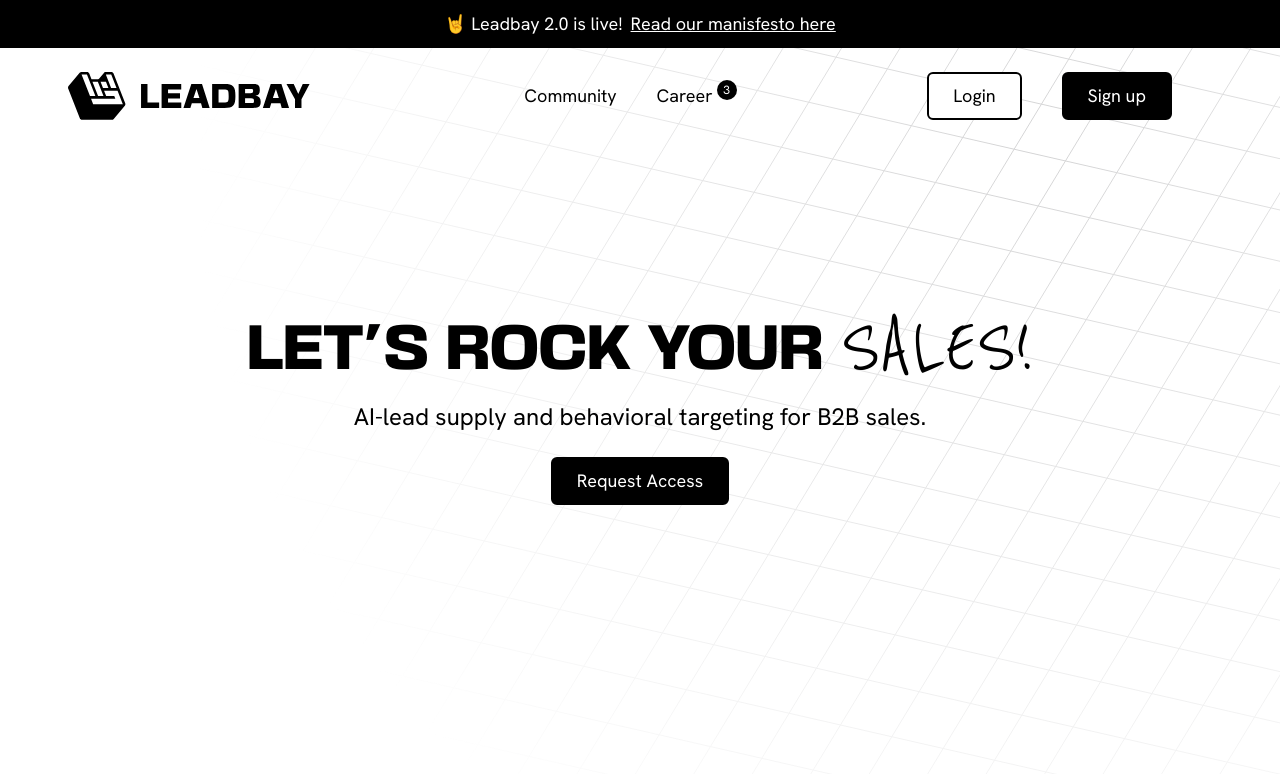
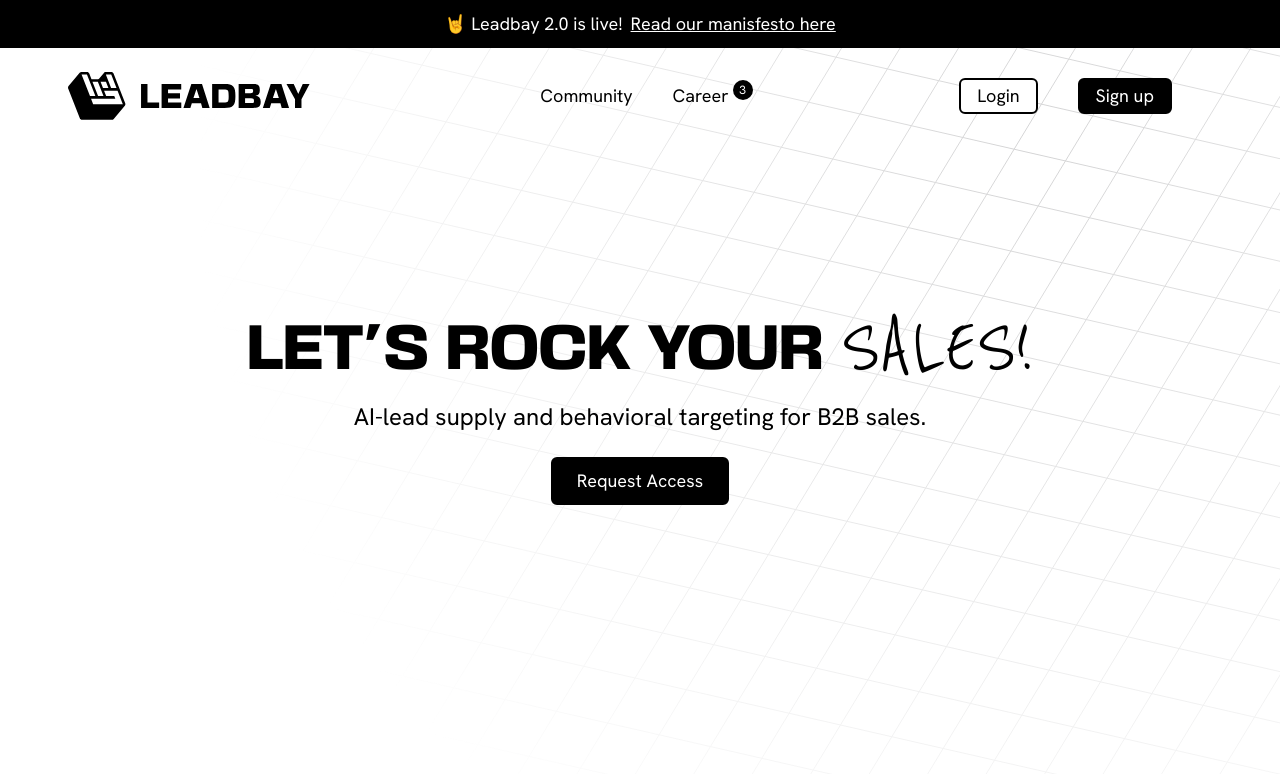
Before and after one commit to leadbay/landingpage, a Next.js app: page / in a window 1280 px wide. Shown: the top 774 px of the page. Built offline with nearby package versions, Linux system fonts and the light colour scheme.

Commit message:
feat: nav buttons

```diff
--- a/components/navigation.tsx
+++ b/components/navigation.tsx
@@ -39,13 +39,13 @@ const Navigation = () => {
         <div className='gap-4 xl:gap-10 xl:flex hidden'>
           <a
             href='https://leadbay.app/login'
-            className='hover:text-gray-700 py-2 px-6 bg-white border-2 border-black hover:border-gray-700 rounded-md'
+            className='hover:text-gray-700 py-0.5 px-4 bg-white border-2 border-black hover:border-gray-700 rounded-md'
           >
             Login
           </a>
           <a
             href='https://leadbay.app/register'
-            className='py-2 px-6 bg-black hover:bg-gray-700 text-white border-2 border-black hover:border-gray-700 rounded-md'
+            className='py-0.5 px-4 bg-black hover:bg-gray-700 text-white border-2 border-black hover:border-gray-700 rounded-md'
           >
             Sign up
           </a>
```
